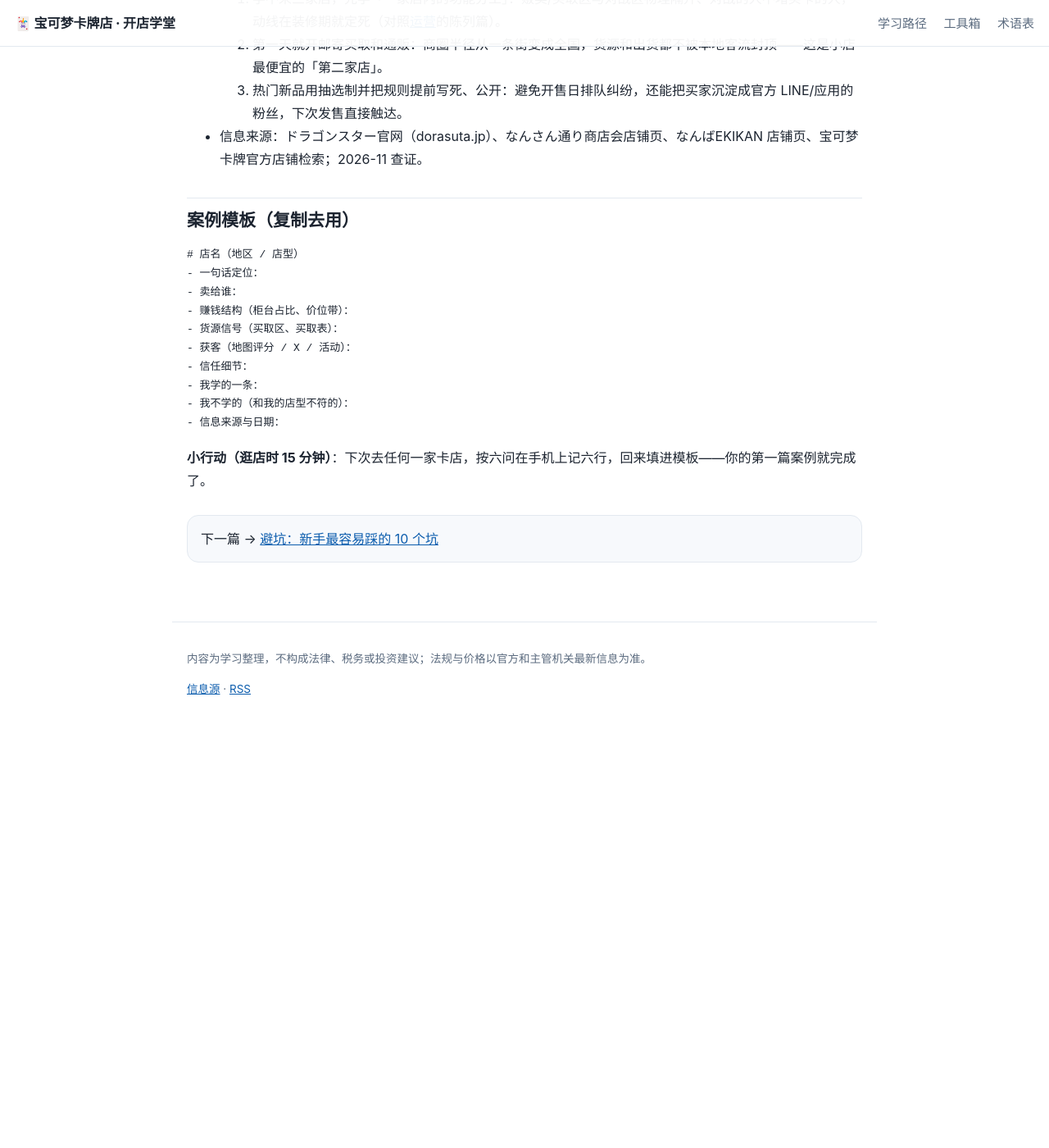
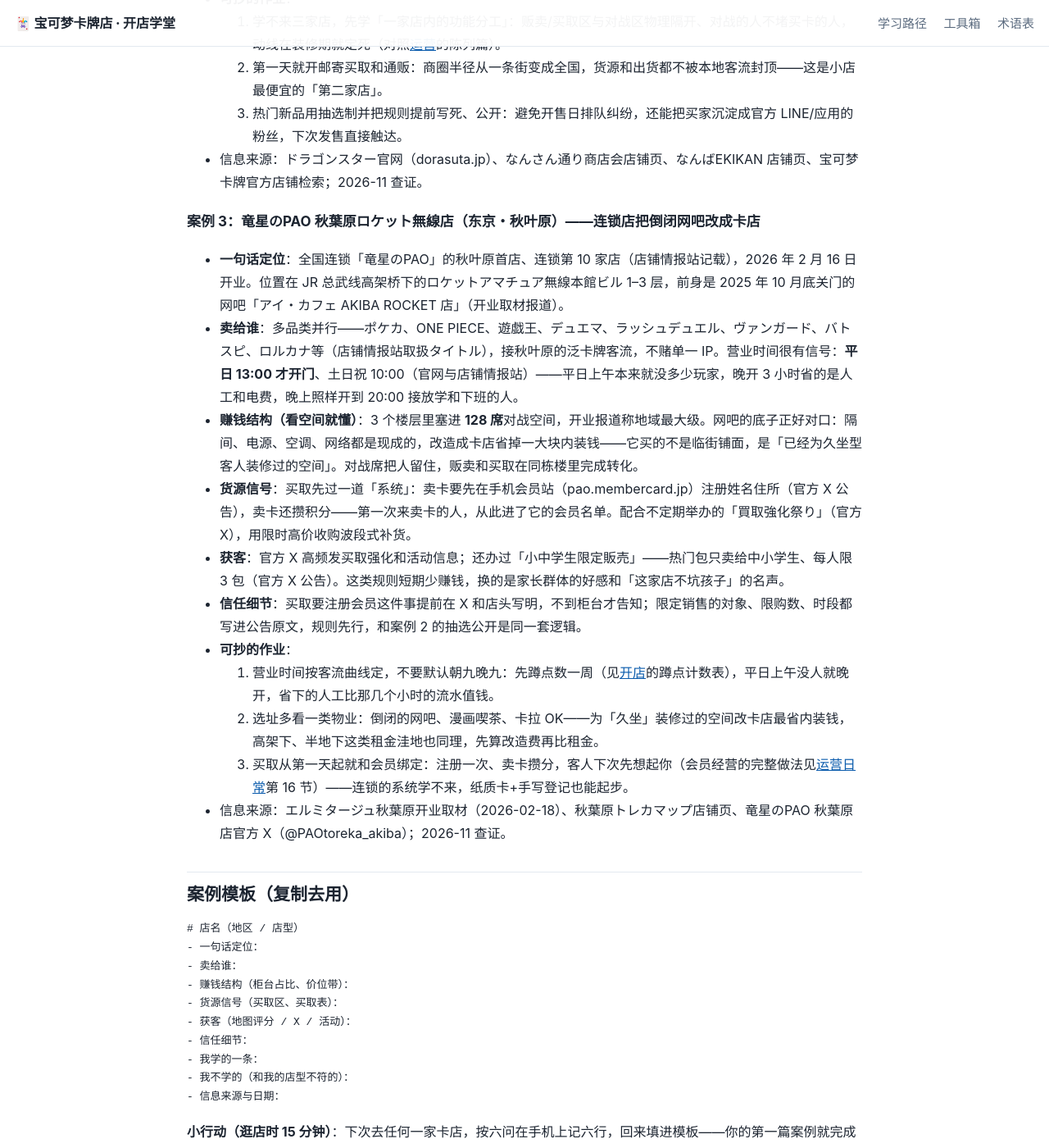
Before and after one commit to mikegalaxynova-pixel/pokemon-card-shop-academy, a Jekyll site: the page built from cases.md, in a window 1280 px wide and 1400 px high, scrolled down 3223 px. Shown: the whole window at 82% size. Built offline with Jekyll 4.4.1, drawn with Linux system fonts in a browser that asks for light colours; before the commit the page ends 4110 px from its top, so only the background shows below that; some of the changed text lies outside the part shown.

Commit message:
Add case 3: Ryusei no PAO Akihabara (chain store converted from a closed net cafe)

````diff
--- a/cases.md
+++ b/cases.md
@@ -50,9 +50,9 @@ next_title: 避坑：新手最容易踩的 10 个坑
 
 对照[开店]({{ '/open-shop/' | relative_url }})的三种店型模型想一想：你去的每家店更接近哪一种模型？它的租金、客流和毛利结构，换到你的商圈还成不成立？
 
-## 完整观察案例：两家结构完全不同的大店
+## 完整观察案例：三家结构完全不同的大店
 
-观察清单里点过名的类型，这次各挑一家按六问拆完整。两家都是「大店」，但活法正相反：一家是单品类垂直做穿，一家是多品类横向做宽。看的时候对照你自己的店型——能抄的是结构，不是规模。以下均为公开可观察的信息（各店官网、公司新闻、商店街与店铺情报站，2026-11 查证），未公开的营业额、租金、客流一律不写、不猜。
+观察清单里点过名的类型，这次各挑一家按六问拆完整。三家都是「大店」，但活法各走一极：一家单品类垂直做穿，一家多品类横向做宽，一家是连锁体系+旧物业改造。看的时候对照你自己的店型——能抄的是结构，不是规模。以下均为公开可观察的信息（各店官网、公司新闻、商店街与店铺情报站，2026-11 查证），未公开的营业额、租金、客流一律不写、不猜。
 
 ### 案例 1：晴れる屋2 秋葉原タワー店（东京・秋叶原）——整栋楼只卖一种卡
 
@@ -82,6 +82,20 @@ next_title: 避坑：新手最容易踩的 10 个坑
   3. 热门新品用抽选制并把规则提前写死、公开：避免开售日排队纠纷，还能把买家沉淀成官方 LINE/应用的粉丝，下次发售直接触达。
 - 信息来源：ドラゴンスター官网（dorasuta.jp）、なんさん通り商店会店铺页、なんばEKIKAN 店铺页、宝可梦卡牌官方店铺检索；2026-11 查证。
 
+### 案例 3：竜星のPAO 秋葉原ロケット無線店（东京・秋叶原）——连锁店把倒闭网吧改成卡店
+
+- **一句话定位**：全国连锁「竜星のPAO」的秋叶原首店、连锁第 10 家店（店铺情报站记载），2026 年 2 月 16 日开业。位置在 JR 总武线高架桥下的ロケットアマチュア無線本館ビル 1–3 层，前身是 2025 年 10 月底关门的网吧「アイ・カフェ AKIBA ROCKET 店」（开业取材报道）。
+- **卖给谁**：多品类并行——ポケカ、ONE PIECE、遊戯王、デュエマ、ラッシュデュエル、ヴァンガード、バトスピ、ロルカナ等（店铺情报站取扱タイトル），接秋叶原的泛卡牌客流，不赌单一 IP。营业时间很有信号：**平日 13:00 才开门**、土日祝 10:00（官网与店铺情报站）——平日上午本来就没多少玩家，晚开 3 小时省的是人工和电费，晚上照样开到 20:00 接放学和下班的人。
+- **赚钱结构（看空间就懂）**：3 个楼层里塞进 **128 席**对战空间，开业报道称地域最大级。网吧的底子正好对口：隔间、电源、空调、网络都是现成的，改造成卡店省掉一大块内装钱——它买的不是临街铺面，是「已经为久坐型客人装修过的空间」。对战席把人留住，贩卖和买取在同栋楼里完成转化。
+- **货源信号**：买取先过一道「系统」：卖卡要先在手机会员站（pao.membercard.jp）注册姓名住所（官方 X 公告），卖卡还攒积分——第一次来卖卡的人，从此进了它的会员名单。配合不定期举办的「買取強化祭り」（官方 X），用限时高价收购波段式补货。
+- **获客**：官方 X 高频发买取强化和活动信息；还办过「小中学生限定販売」——热门包只卖给中小学生、每人限 3 包（官方 X 公告）。这类规则短期少赚钱，换的是家长群体的好感和「这家店不坑孩子」的名声。
+- **信任细节**：买取要注册会员这件事提前在 X 和店头写明，不到柜台才告知；限定销售的対象、限购数、时段都写进公告原文，规则先行，和案例 2 的抽选公开是同一套逻辑。
+- **可抄的作业**：
+  1. 营业时间按客流曲线定，不要默认朝九晚九：先蹲点数一周（见[开店]({{ '/open-shop/' | relative_url }})的蹲点计数表），平日上午没人就晚开，省下的人工比那几个小时的流水值钱。
+  2. 选址多看一类物业：倒闭的网吧、漫画喫茶、卡拉 OK——为「久坐」装修过的空间改卡店最省内装钱，高架下、半地下这类租金洼地也同理，先算改造费再比租金。
+  3. 买取从第一天起就和会员绑定：注册一次、卖卡攒分，客人下次先想起你（会员经营的完整做法见[运营日常]({{ '/operate/' | relative_url }})第 16 节）——连锁的系统学不来，纸质卡+手写登记也能起步。
+- 信息来源：エルミタージュ秋葉原开业取材（2026-02-18）、秋葉原トレカマップ店铺页、竜星のPAO 秋葉原店官方 X（@PAOtoreka_akiba）；2026-11 查证。
+
 ## 案例模板（复制去用）
 
 ```markdown
````
